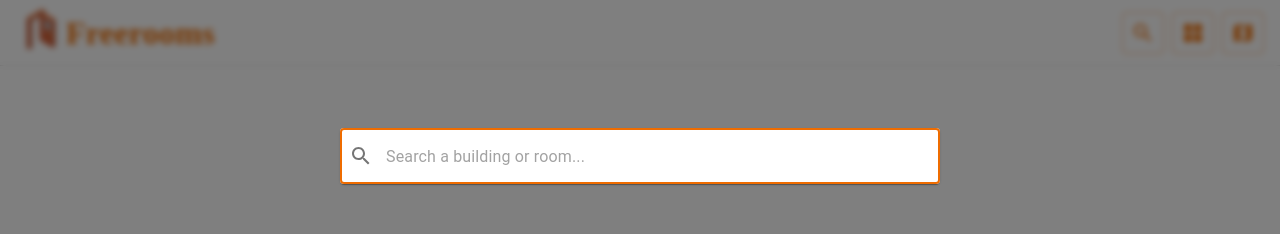
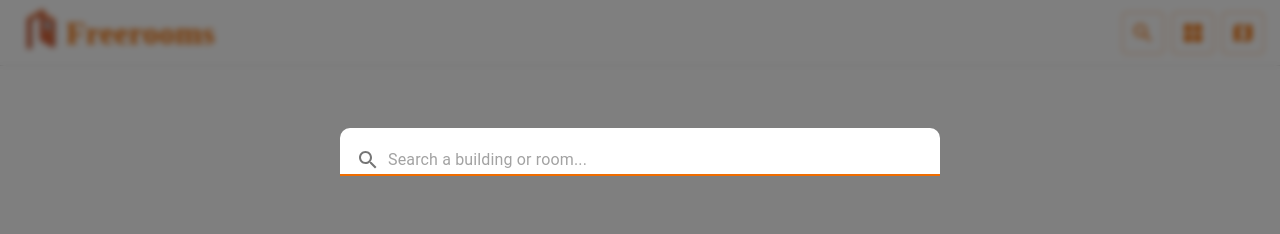
Before and after one commit to devsoc-unsw/freerooms, a Next.js app in the folder v2/frontend/: page / in a window 1280 px wide. Both pictures are taken after a click on the button 1143 px from the left and 32 px from the top of the page. Shown: the top 234 px of the page. Built offline with nearby package versions, Linux system fonts and the light colour scheme; no server answers; a web font is replaced by a local one.

Commit message:
Style it so the options appear flush

```diff
--- a/v2/frontend/components/SearchModal.tsx
+++ b/v2/frontend/components/SearchModal.tsx
@@ -131,13 +131,14 @@ const SearchModal: React.FC<SearchProps> = ({ open, setOpen }) => {
         disableCloseOnSelect
         disablePortal
         freeSolo
+        openOnFocus
         options={options}
         filterOptions={filterOptions}
         groupBy={option => option.recent ? "Recent" : capitalize(option.type) + "s"}
         renderInput={(params) => (
-          <Paper>
           <TextField
             {...params}
+            variant="standard"
             autoFocus
             placeholder="Search a building or room..."
             fullWidth
@@ -148,9 +149,13 @@ const SearchModal: React.FC<SearchProps> = ({ open, setOpen }) => {
                   <SearchIcon />
                 </InputAdornment>
               ),
+              sx: {
+                backgroundColor: "background.paper",
+                borderRadius: "10px 10px 0 0",
+                padding: 2
+              }
             }}
           />
-          </Paper>
         )}
         getOptionLabel={option => typeof option === "string" ? option : option.searchKeys[0]}
         renderOption={(props, option) => (
@@ -159,6 +164,9 @@ const SearchModal: React.FC<SearchProps> = ({ open, setOpen }) => {
           </li>
         )}
         onChange={handleSelect}
+        slotProps={{
+          paper: { sx: { borderRadius: "0 0 10px 10px" } }
+        }}
       />
     </Modal>
   )
```
Lines whose indentation alone changed are shown as unchanged.
